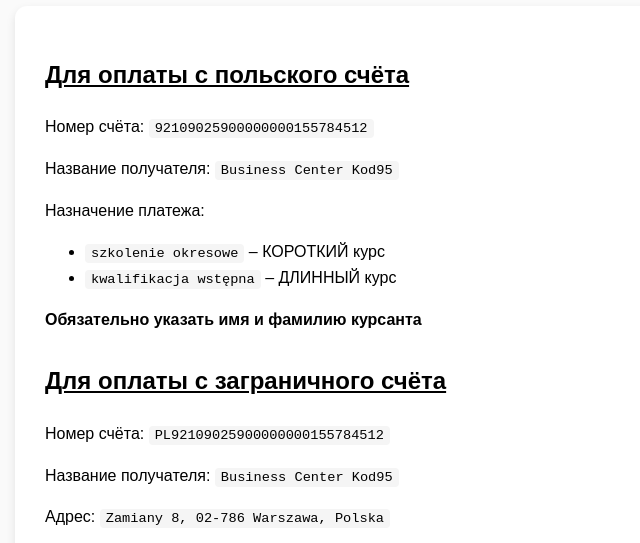
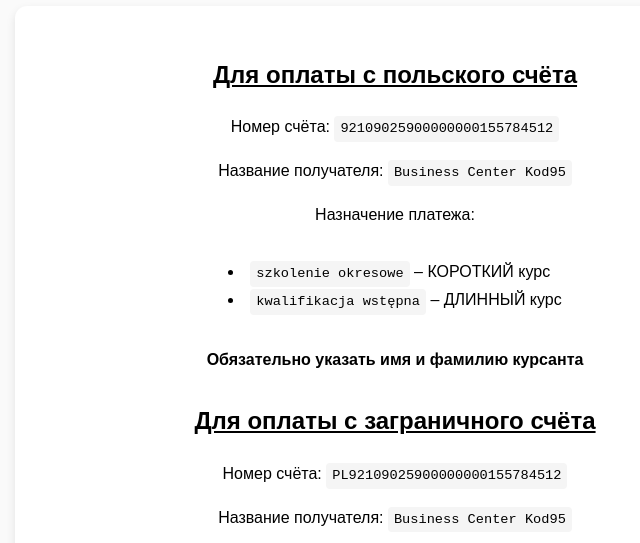
Before and after one commit to s1pex/s1pex.github.io, a plain HTML site: page index.html in a window 1280 px wide. Shown: the part 241-784 px from the top of the page, without its empty margins (245-885 px from the left). Drawn offline with Linux system fonts and the light colour scheme.

Commit message:
Update index.html
рппсррпс

```diff
--- a/index.html
+++ b/index.html
@@ -9,6 +9,7 @@
       margin: 40px;
       background: #fafafa;
       line-height: 1.6;
+      text-align: center; /* Центрируем весь текст на странице */
     }
     .logo {
       text-align: center;
@@ -25,6 +26,7 @@
       box-shadow: 0 4px 10px rgba(0,0,0,0.1);
       max-width: 700px;
       margin: 0 auto;
+      text-align: center; /* Центрируем текст внутри карточки */
     }
     code {
       font-family: monospace;
@@ -33,6 +35,7 @@
       padding: 2px 6px;
       border-radius: 4px;
       cursor: pointer;
+      display: inline-block; /* Чтобы центрирование работало корректно */
     }
     .msg {
       color: green;
@@ -42,6 +45,14 @@
     }
     h2 {
       margin-top: 30px;
+    }
+    ul {
+      display: inline-block; /* Центрируем список */
+      text-align: left; /* Текст внутри списка выравниваем по левому краю */
+      padding-left: 0; /* Убираем отступ слева */
+    }
+    li {
+      list-style-position: inside; /* Маркеры списка внутри элемента */
     }
   </style>
 </head>
```
